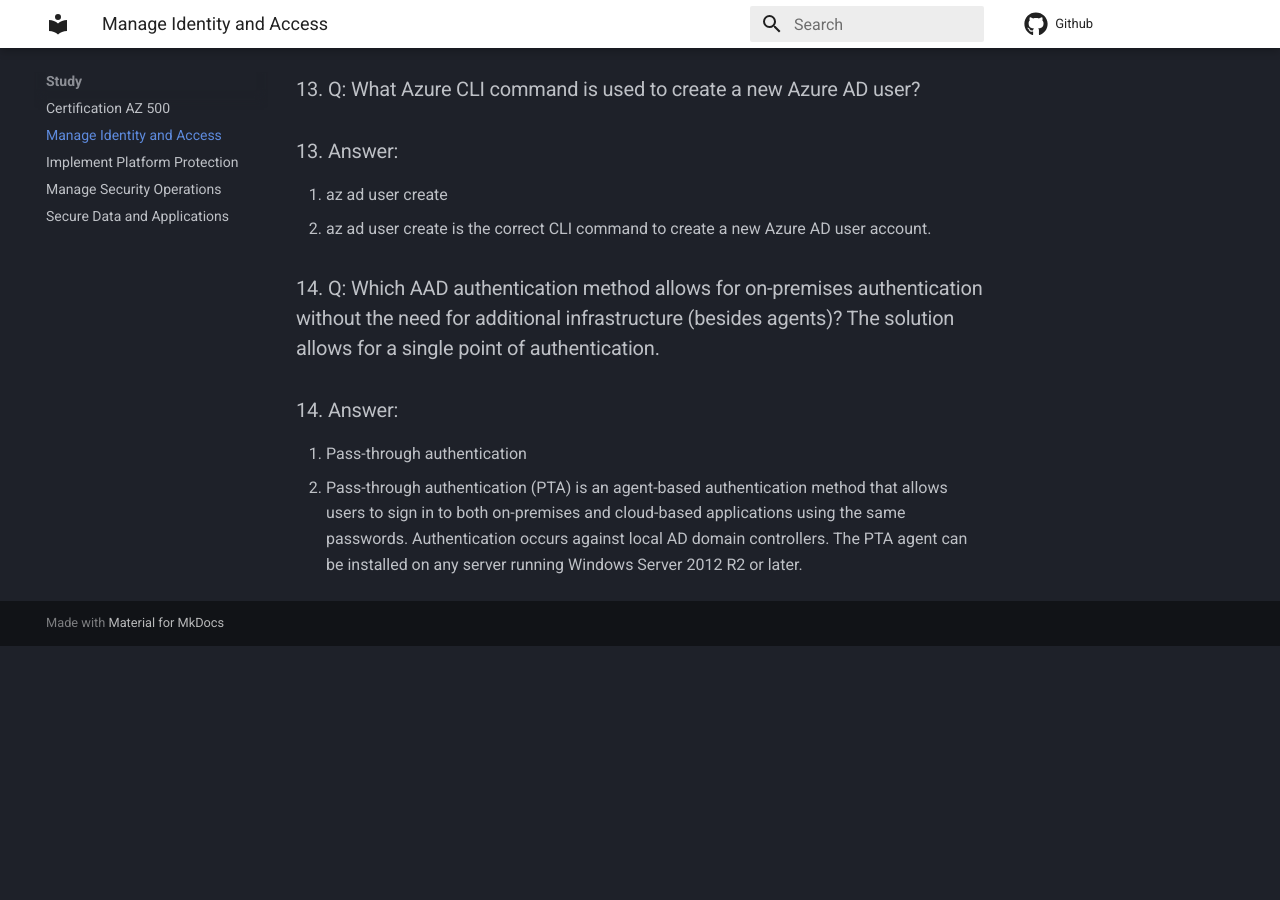
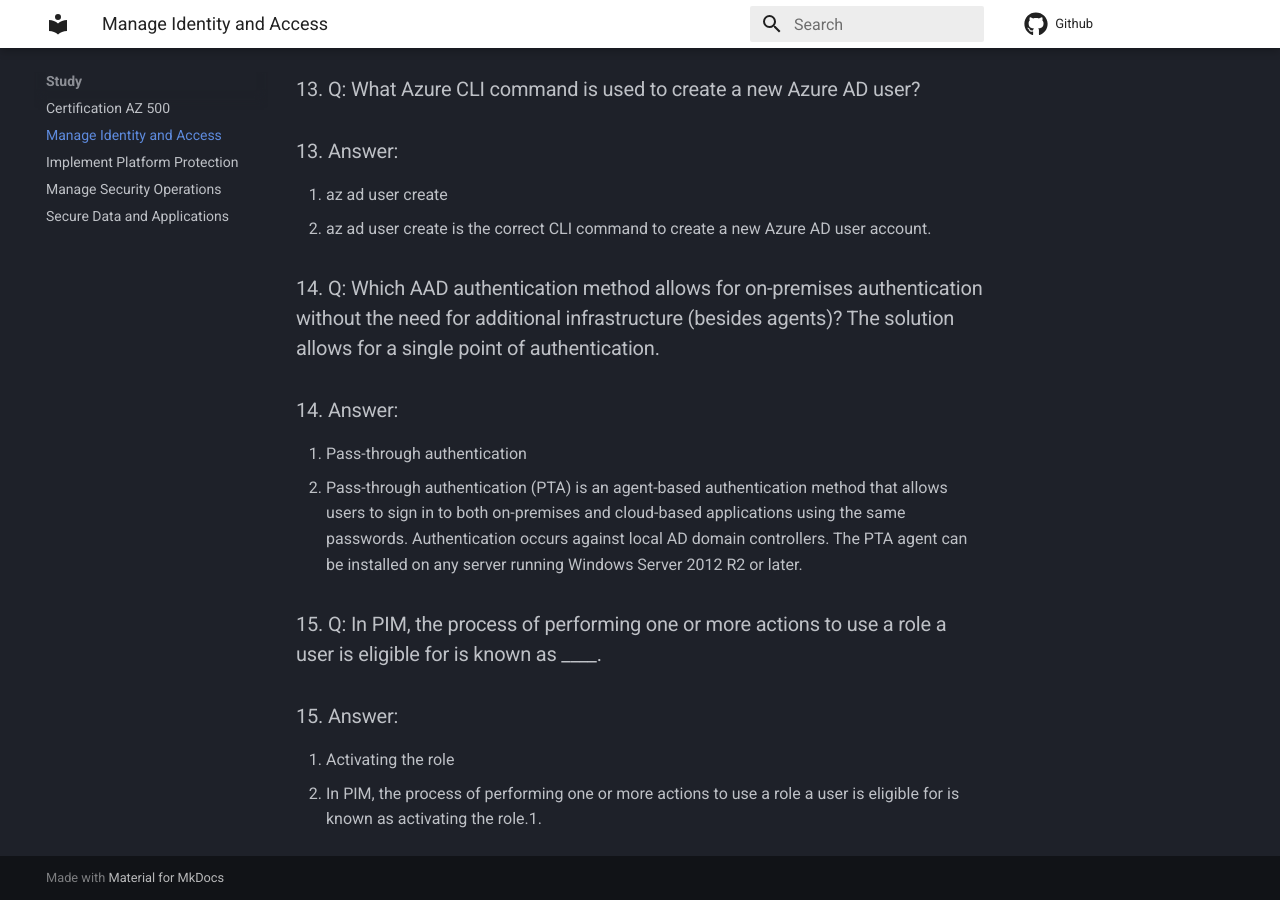
Before and after one commit to ardeshir/ardeshir.github.io, an MkDocs documentation site: the page built from docs/access.md, in a window 1280 px wide and 900 px high, scrolled down 5148 px. Built offline with MkDocs 1.6.1 and Material for MkDocs 9.7.7, drawn with Linux system fonts in a browser that asks for light colours; comment, search, counter and statistics services are not loaded; before the commit the page ends 5794 px from its top, so only the background shows below that.

Commit message:
adding 15

```diff
--- a/docs/access.md
+++ b/docs/access.md
@@ -143,3 +143,8 @@
 ### 14. Answer:
 1. Pass-through authentication
 - Pass-through authentication (PTA) is an agent-based authentication method that allows users to sign in to both on-premises and cloud-based applications using the same passwords. Authentication occurs against local AD domain controllers. The PTA agent can be installed on any server running Windows Server 2012 R2 or later.
+
+### 15. Q: In PIM, the process of performing one or more actions to use a role a user is eligible for is known as ____.
+### 15. Answer:
+1. Activating the role
+- In PIM, the process of performing one or more actions to use a role a user is eligible for is known as activating the role.1.
```
